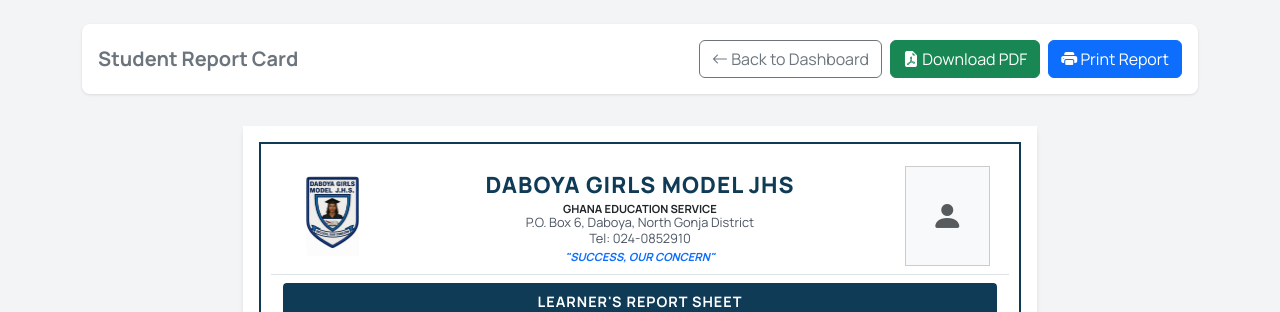
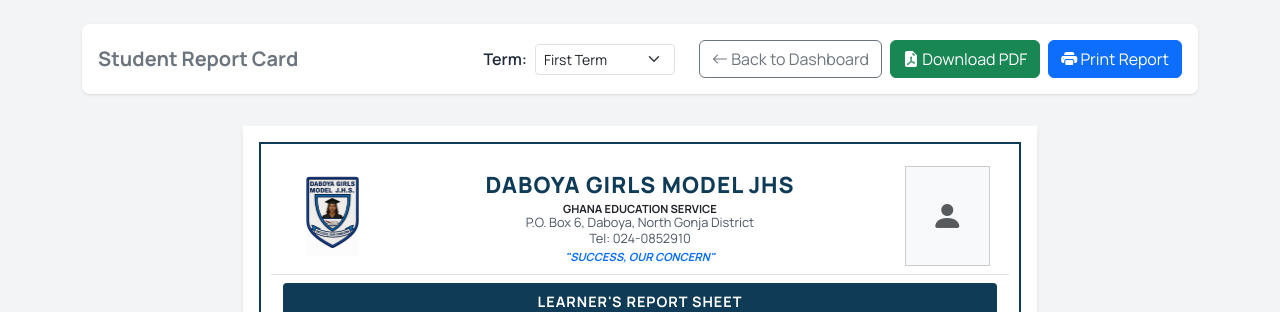
Before and after one commit to Lixtic/school_management, a Django app: page /students/report-card/98/ in a window 1280 px wide. Shown: the top 312 px of the page. Run offline with Django 5.2, Linux system fonts and the light colour scheme; a user stored in the database is signed in; data comes from the database, SQL or seed files in the repository; data that the repository does not hold is empty; parts of the project's set-up code (start-up, migrations or seed data) failed here and were passed over; some libraries are stand-ins or nearby versions.

Commit message:
Add term selector to student report card view

```diff
--- a/students/views.py
+++ b/students/views.py
@@ -499,6 +499,7 @@ def generate_report_card(request, student_id):
         'school_email': school_info.email if school_info else "info@spswjh.edu.gh",
         'school_motto': school_info.motto if school_info else "Knowledge is Power",
         'school_logo': school_info.logo if school_info else None,
+        'term_choices': Grade.TERM_CHOICES,
     }
 
     return render(request, 'students/report_card.html', context)
--- a/templates/students/report_card.html
+++ b/templates/students/report_card.html
@@ -530,7 +530,15 @@
         <!-- Action Bar -->
         <div class="actions-bar no-print">
             <h5 class="mb-0 fw-bold text-secondary">Student Report Card</h5>
-            <div class="d-flex gap-2">
+            <div class="d-flex align-items-center gap-2">
+                <form method="get" class="d-flex align-items-center">
+                    <label for="termSelect" class="me-2 fw-semibold text-nowrap">Term:</label>
+                    <select name="term" id="termSelect" class="form-select form-select-sm me-3" onchange="this.form.submit()" style="min-width: 140px;">
+                        {% for t_val, t_label in term_choices %}
+                            <option value="{{ t_val }}" {% if t_val == term %}selected{% endif %}>{{ t_label }}</option>
+                        {% endfor %}
+                    </select>
+                </form>
                 <a href="{% url 'dashboard' %}" class="btn btn-outline-secondary">
                     <i class="bi bi-arrow-left"></i> Back to Dashboard
                 </a>
```
